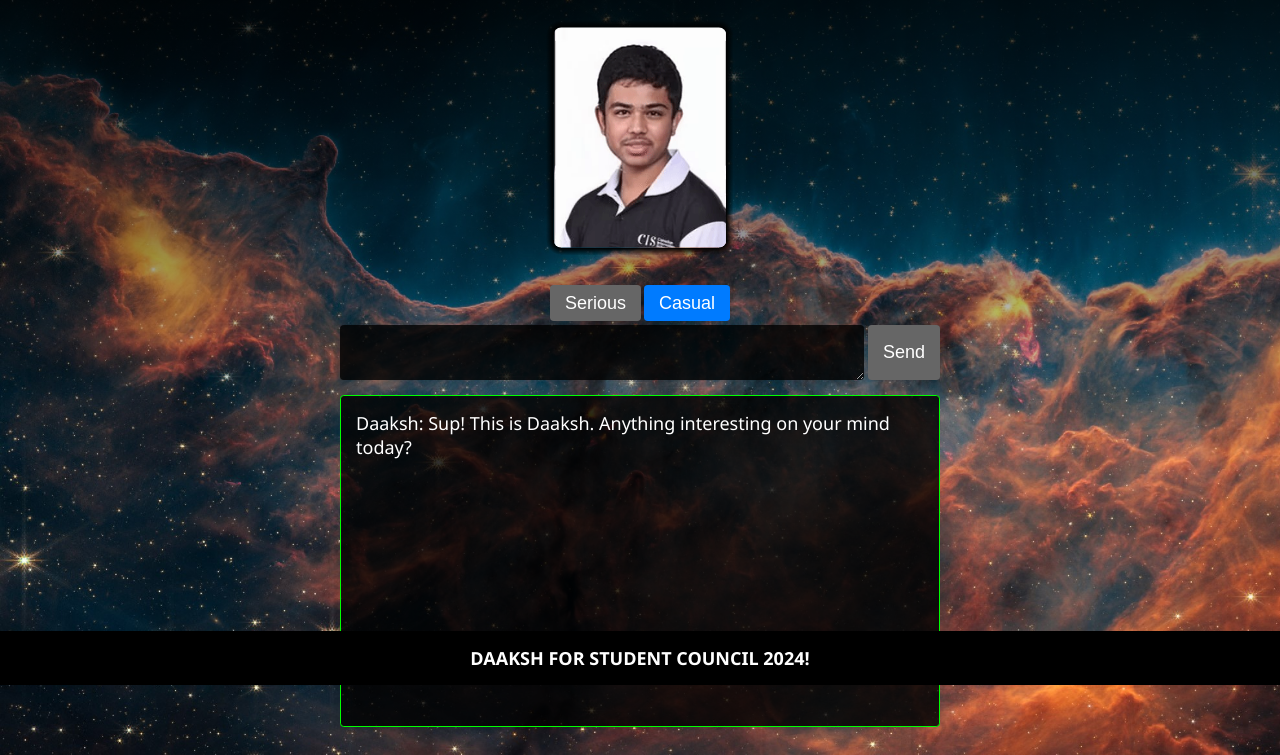
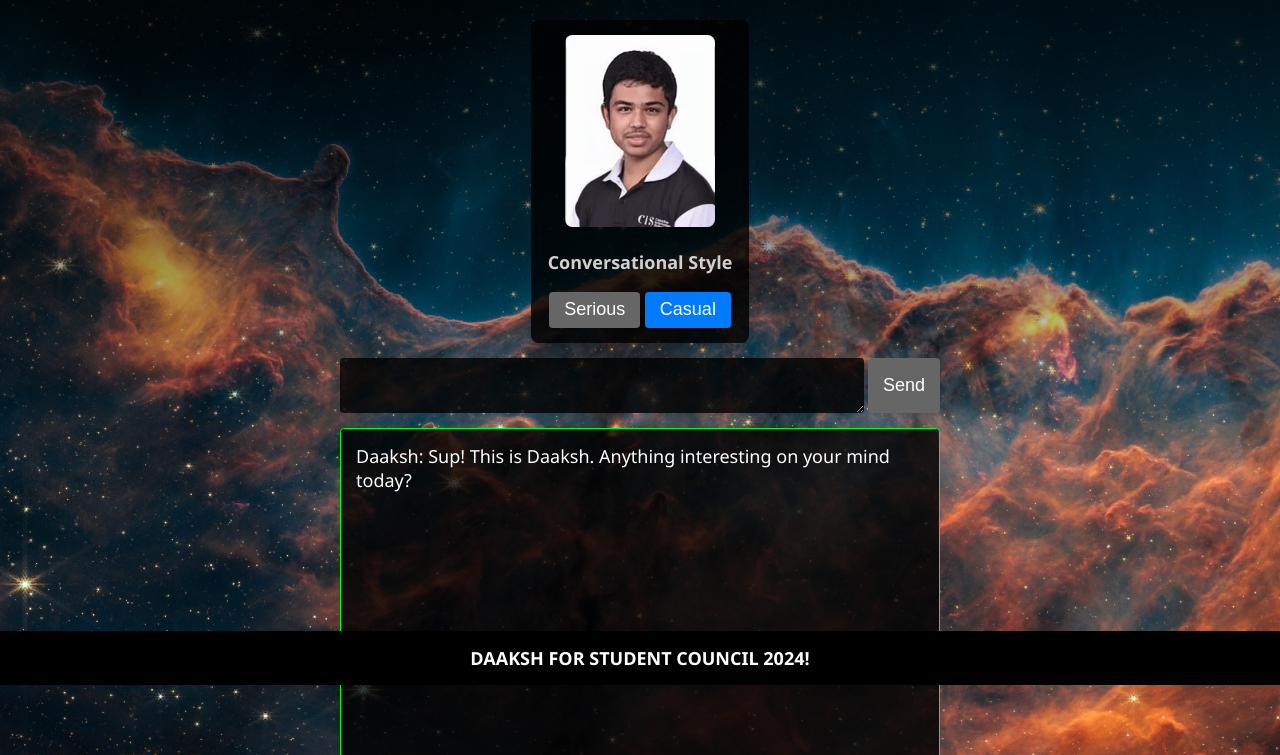
Before and after one commit to AntypeC/Daaksh-AI, a website: page index.html in a window 1280 px wide. Shown: the part 115-870 px from the top of the page. Drawn offline with Linux system fonts and the light colour scheme.

Commit message:
fixed animation timing

```diff
--- a/index.html
+++ b/index.html
@@ -15,19 +15,23 @@
             padding: 0;
             zoom: 75%;
         }
+
         .casual-background {
             background-image: url('./resources/background1.JPG');
             transition: background-image 1s ease-in-out;
         }
+
         .serious-background {
             background-image: url('./resources/background2.JPG');
             transition: background-image 1s ease-in-out;
         }
+
         @media (pointer:coarse) {
             body {
                 zoom: 50%;
             }
         }
+
         .gradient {
             background: linear-gradient(to bottom, rgba(0, 0, 0, 1), rgba(0, 0, 0, 0));
             position: absolute;
@@ -37,57 +41,56 @@
             height: 100vh;
             z-index: -1;
         }
+
         .gradient-border {
-            --r:10px;     /* radius   */
-            --g:black 0%,transparent; /* gradient */
+            width: 250px;
+            text-align: center;
+            margin: 0 auto;
+            margin-bottom: 20px;
+            padding: 20px;
+            border-radius: 10px;
+            background-color: rgba(0, 0, 0, 0.8);
+            font-family: 'Segoe UI', Tahoma, Geneva, Verdana, sans-serif;
+            font-size: 24px;
+            font-weight: bold;
+            color: #d0d0d0;
+        }
 
-            --rg:transparent 50%,var(--g);
-            border-radius:calc(2*var(--r));
-            padding:calc(var(--r));
-            background:
-                /*corners*/
-                radial-gradient(farthest-side at bottom right,var(--rg)) top    left /calc(2*var(--r)) calc(2*var(--r)),
-                radial-gradient(farthest-side at top    right,var(--rg)) bottom left /calc(2*var(--r)) calc(2*var(--r)),
-                radial-gradient(farthest-side at bottom left ,var(--rg)) top    right/calc(2*var(--r)) calc(2*var(--r)),
-                radial-gradient(farthest-side at top    left ,var(--rg)) bottom right/calc(2*var(--r)) calc(2*var(--r)),
-                /* borders*/
-                linear-gradient(to top   ,var(--g)) top   /calc(100% - 4*var(--r)) var(--r),
-                linear-gradient(to bottom,var(--g)) bottom/calc(100% - 4*var(--r)) var(--r),
-                linear-gradient(to right ,var(--g)) right /var(--r) calc(100% - 4*var(--r)),
-                linear-gradient(to left  ,var(--g)) left  /var(--r) calc(100% - 4*var(--r));
-            background-repeat:no-repeat;
+        .border-radius {
+            border-radius: 10px;
+        }
 
-            width:250px;
-            box-sizing:border-box;
-            display:inline-block;
-            vertical-align:top;
-        }
         .container {
             max-width: 800px;
             margin: 0 auto;
             padding: 20px;
         }
+
         .title {
             text-align: center;
-            margin-bottom: 40px;
+            margin-bottom: 20px;
         }
+
         .title h1 {
             font-size: 48px;
             font-weight: bold;
             color: white;
             margin: 0;
         }
+
         .title p {
             font-size: 24px;
             font-weight: bold;
-            color: #d0d0d0 ;
+            color: #d0d0d0;
             margin: 0px 0px 30px 0px;
         }
+
         .input-container {
             display: flex;
             justify-content: space-between;
             margin-bottom: 20px;
         }
+
         .input-container textarea {
             flex: 1;
             padding: 10px;
@@ -122,10 +125,6 @@
             height: 400px;
             overflow-y: auto;
             white-space:pre-wrap;
-        }
-        .conversational-style {
-            text-align: center;
-            margin-bottom: 5px;
         }
         .conversation-btn {
             background-color: #666;
@@ -163,7 +162,8 @@
             <h1>Daaksh, the Cosmic <span style="color:rgb(0, 255, 0);">Space Duck</span></h1>
             <p>Experience the brilliance of <em>Daaksh Raj Dhariwal</em>, your AI-powered personal genius</p>
         </div>
-        <div class="conversational-style">
+        <div class="gradient-border">
+            <p>Conversational Style</p>
             <button id="serious-btn" class="conversation-btn">Serious</button>
             <button id="casual-btn" class="conversation-btn">Casual</button>
         </div>
--- a/js/script.js
+++ b/js/script.js
@@ -1,11 +1,11 @@
-API_KEY = "";
+API_KEY = "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";
 
 const seriousBtn = document.getElementById('serious-btn');
 const casualBtn = document.getElementById('casual-btn');
 let isCasual = true;
 
 var i = 0;
-var speed = 30;
+var speed = 20;
 
 function selectCasual() {
 	isCasual = true
@@ -89,25 +89,17 @@ document.querySelector(".output-container").append("Daaksh: ")
 num = Math.floor(Math.random()*6)
 r = conversation_starter[num]
 
-function animate(t, filename) {
-	const introDiv = document.querySelector('.title');
-	const gifElement = document.createElement('img');
-	const imageElement = document.createElement('img');
-	if (introDiv.querySelector('img')) {
+const portrait = document.querySelector('.gradient-border');
+
+function replaceimg(filename) {
+	const elem = document.createElement('img');
+	elem.classList.add('border-radius')
+	elem.setAttribute('src', './resources/'+filename);
+	if (portrait.querySelector('img')) {
 		img = document.querySelector('img')
-		introDiv.removeChild(img)
+		portrait.removeChild(img)
 	}
-	imageElement.setAttribute('src', './resources/image.jpeg');
-	imageElement.classList.add("gradient-border");
-	gifElement.classList.add("gradient-border");
-	gifElement.setAttribute('src', './resources/'+filename);
-	setTimeout(
-		function() {
-			introDiv.removeChild(gifElement);
-			introDiv.appendChild(imageElement);
-		}, t
-	)
-	introDiv.appendChild(gifElement)
+	portrait.prepend(elem)
 }
 
 t = 5000
@@ -118,7 +110,16 @@ if (num+1 == 4){
 }
 
 file = 'intro'+(num+1)+'.gif'
-animate(t, file)
+
+console.log("p1")
+replaceimg(file)
+
+setTimeout(
+	function() {
+		console.log("p2")
+		replaceimg("image.jpeg")
+	}, t
+)
 
 typeWriter(".output-container", r)
 tts(r)
@@ -131,8 +132,9 @@ function main(){
 	document.querySelector(".output-container").scrollTop = textarea.scrollHeight;
 	query({"inputs": input}).then((response) => {
 		document.querySelector(".output-container").append("\nDaaksh: ")
-		t = (response.length/20)*1000
-		animate(t, 'speak.gif')
+		t = (response.length/30)*1000
+		console.log("p1")
+		replaceimg("speak.gif")
 		typeWriter(".output-container", response)
 		tts(response)
 	});
@@ -149,7 +151,6 @@ button.addEventListener("click", function(){
 })
 
 function typeWriter(elem, txt) {
-	// console.log(i)
 	if (i < txt.length) {
 		textarea = document.querySelector(elem)
 		textarea.scrollTop = textarea.scrollHeight;
@@ -160,6 +161,10 @@ function typeWriter(elem, txt) {
 		}, speed);
 	} else {
 		i = 0;
+		if (!conversation_starter.includes(txt)) {
+			console.log("p2")
+			replaceimg("image.jpeg")
+		}
 	}
 }
 
```
